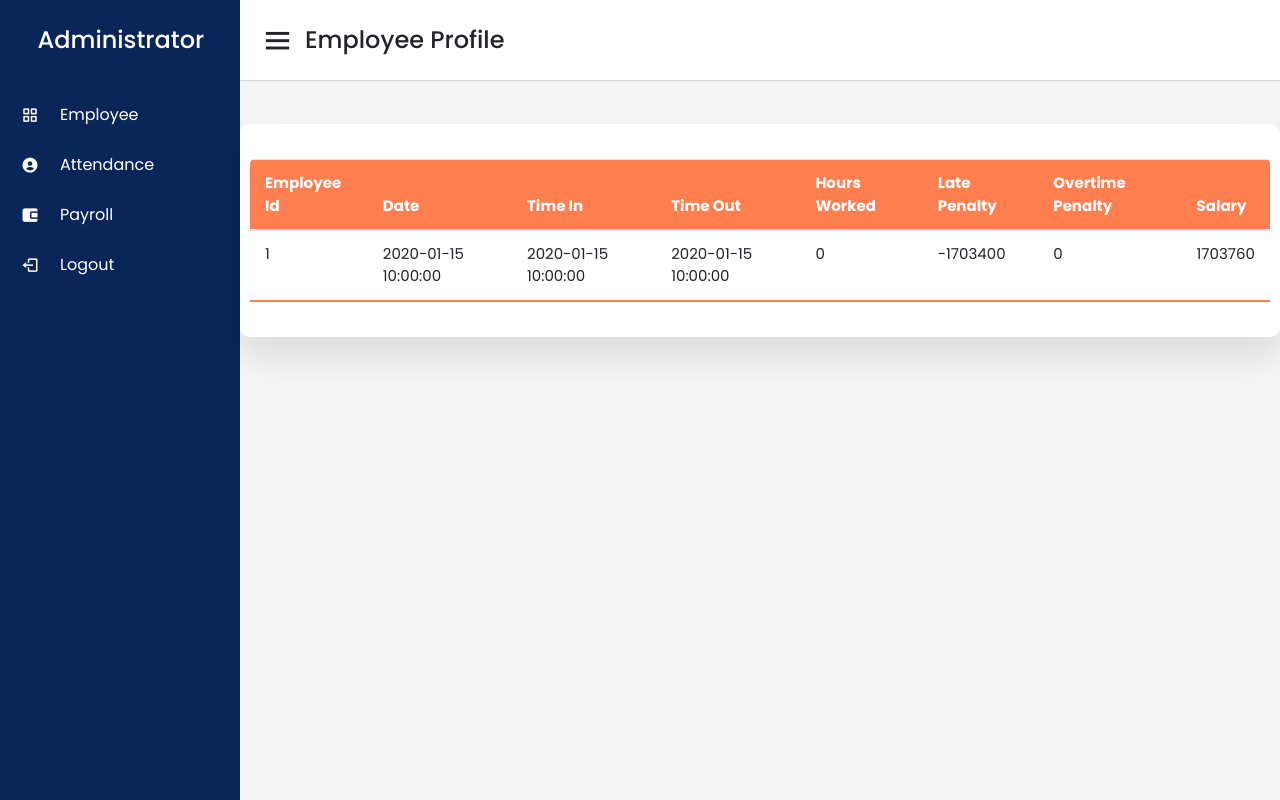
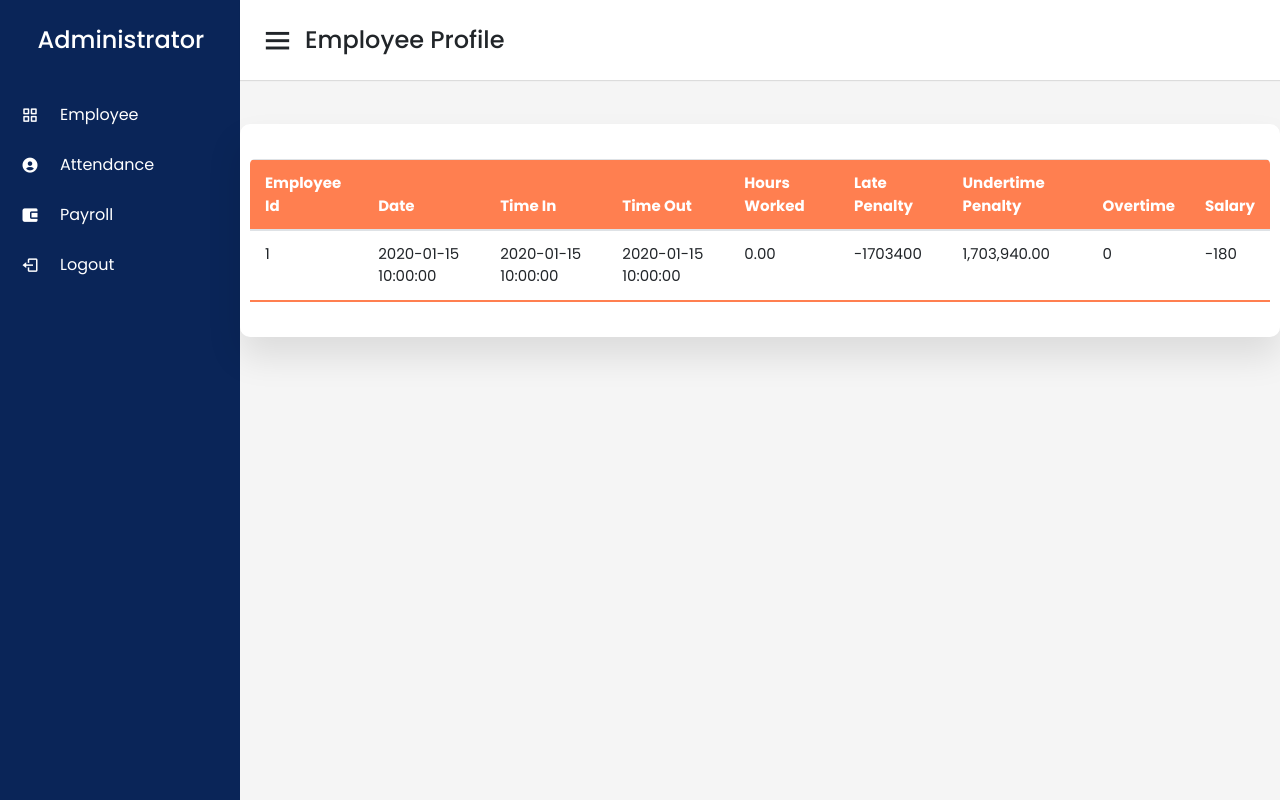
Before and after one commit to CzaPH/Payroll-System, a PHP site: page /payroll.php in a window 1280 px wide. Run offline with PHP 8.4, Linux system fonts and the light colour scheme; tables that the repository leaves empty or names only in its code hold one stand-in row (values such as "Sample post"); some libraries are stand-ins or nearby versions.

Commit message:
update undertime pay

```diff
--- a/payroll.php
+++ b/payroll.php
@@ -73,7 +73,8 @@ include "nav-Items.php";
                                 <th>Time out</th>
                                 <th>Hours Worked</th>
                                 <th>Late Penalty</th>
-                                <th>Overtime Penalty</th>
+                                <th>Undertime Penalty</th>
+                                <th>Overtime</th>
                                 <th>Salary</th>
 
 
@@ -113,11 +114,18 @@ include "nav-Items.php";
                                       $overtime_minutes = ($time_out - $end_time) / 60;
                                       $overtime_pay = $overtime_minutes * 1; // deduction per minute is 1
                                     }
+                                   // Calculate undertime pay
+                                    $undertime_pay = 0;
+                                    if ($time_out < $end_time) {
+                                    $undertime_minutes = ($end_time - $time_out) / 60;
+                                    $undertime_pay = $undertime_minutes * 1; // deduction per minute is 1
 
-                                    // Calculate salary of late and overtime
+                                    }
+                                    // Calculate salary of late, overtime, and undertime pay
                                     $late_minutes = ($time_in - $start_time) / 60;
                                     $late_penalty = floor($late_minutes); // Round down to nearest integer
-                                    $salary = 360 - floor ($late_minutes) - floor ($overtime_pay);
+                                    $salary = 360 - floor($late_minutes) - floor($undertime_pay);
+                                    $undertime_pay_salary = -$undertime_pay; // negative value to indicate deduction
 
                                     // output data of the current row
                                     echo "<tr>
@@ -125,10 +133,12 @@ include "nav-Items.php";
                                       <td>" . $date . "</td>
                                       <td>" . $row['time_in'] . "</td>
                                       <td>" .$row['time_out']. "</td>
-                                      <td>" .$hours_worked. "</td>
+                                      <td>" .number_format($hours_worked, 2).  "</td>
                                       <td>" .$late_penalty. "</td>
+                                      <td>"  .number_format($undertime_pay, 2). "</td>
                                       <td>" .$overtime_pay. "</td>
                                       <td>" .$salary. "</td>
+
                                     </tr>";
                                   }
                                 } else {
```
